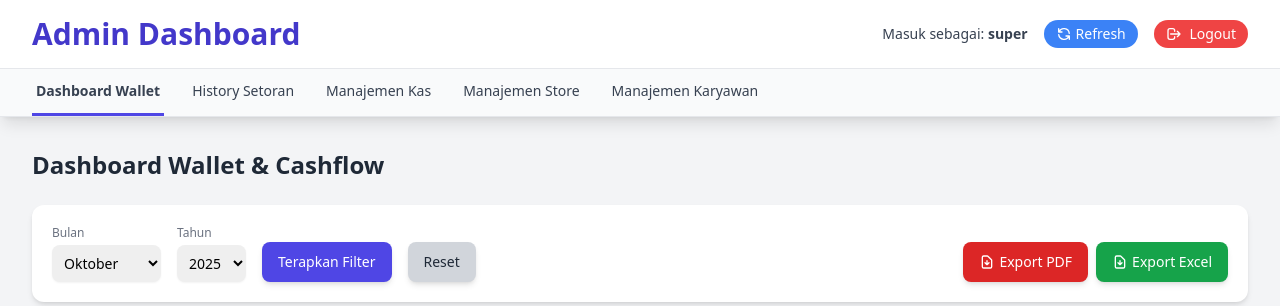
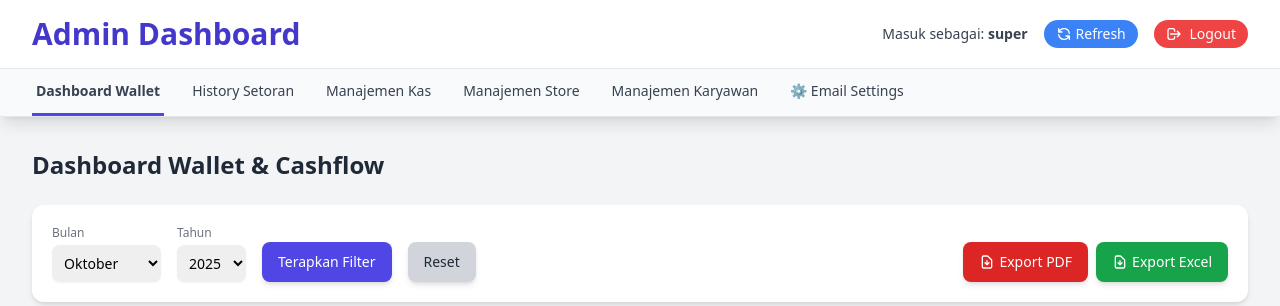
Before and after one commit to tekrabyte/posm, a PHP site: page /admin/index.php in a window 1280 px wide. Shown: the top 306 px of the page. Run offline with PHP 8.4, Linux system fonts and the light colour scheme; a user stored in the database is signed in; data comes from the database, SQL or seed files in the repository; data that the repository does not hold is empty; some libraries are stand-ins or nearby versions.

Commit message:
auto-commit for d8e19694-3818-4cff-9a63-ddea46f935d4

```diff
--- a/admin/index.php
+++ b/admin/index.php
@@ -107,6 +107,8 @@ $selected_store_id = $_GET['store_id'] ?? '';
                             data-tab="stores">Manajemen Store</button>
                         <button class="tab-button py-3 px-1 text-sm text-gray-700 hover:text-indigo-600"
                             data-tab="employees">Manajemen Karyawan</button>
+                        <button class="tab-button py-3 px-1 text-sm text-gray-700 hover:text-indigo-600"
+                            data-tab="email-settings">⚙️ Email Settings</button>
                     </div>
                 </div>
             </nav>
```
